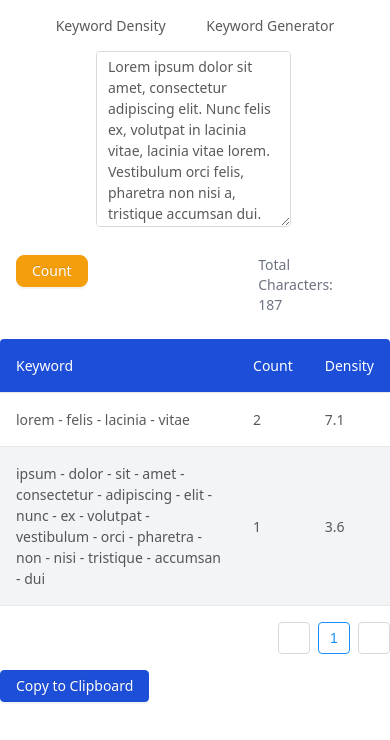
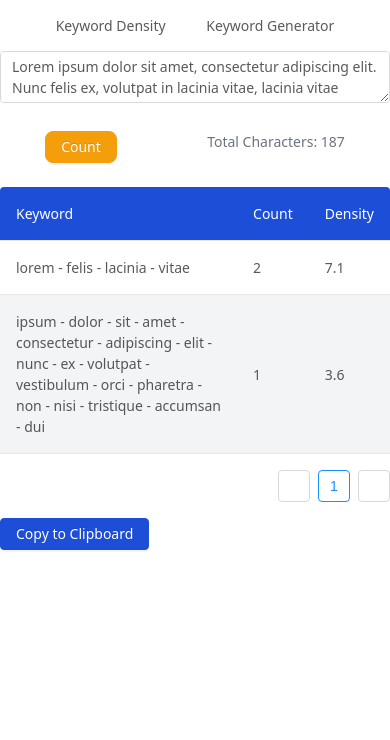
Before and after one commit to sevvalkaplannn/Keyword-Generator, a Vue app: page /keyword-density in a window 390 px wide. Shown: the top 740 px of the page. Built offline with nearby package versions, Linux system fonts and the light colour scheme; what vue-clipboard2 would draw is missing.

Commit message:
fix(ONB-204): Responsive design handled.

```diff
--- a/src/components/KeywordTable.vue
+++ b/src/components/KeywordTable.vue
@@ -168,7 +168,7 @@ export default {
   @apply bg-blue-700 text-white;
 }
 :deep .ant-btn-primary {
-  @apply bg-blue-700 border-blue-700 md:absolute md:bottom-4;
+  @apply bg-blue-700 border-blue-700;
 }
 :deep .ma-default-row {
   @apply bg-white;
@@ -179,6 +179,6 @@ export default {
 }
 
 .ma-table {
-  @apply absolute top-72 -left-full lg:w-11/12 sm:top-0 md:absolute md:w-9/12 md:left-14 sm:absolute sm:w-7/12 sm:left-16;
+  @apply w-full lg:w-4/12;
 }
 </style>
--- a/src/components/KeywordText.vue
+++ b/src/components/KeywordText.vue
@@ -1,35 +1,25 @@
 <template>
-  <div>
-    <a-form :form="form" @submit="submitForm" class="mb-4">
+  <div class="ma-text-area">
+    <a-form :form="form" @submit="submitForm">
       <a-form-item>
         <a-textarea v-model="userInput" placeholder="Enter text" />
       </a-form-item>
-      <a-form-item>
-        <a-row>
-          <a-col :span="18">
-            <a-button type="primary" html-type="submit" class="ma-convert-button"
-              >Count</a-button
-            >
-          </a-col>
-          <a-col :span="6">
-            <span class="ma-character-counter"
-              >Total Characters: {{ userInput.length }}</span
-            >
-          </a-col>
-        </a-row>
-      </a-form-item>
+      <div class="ma-bottom-items">
+        <a-button type="primary" html-type="submit" class="ma-convert-button"
+          >Count</a-button
+        >
+        <span class="ma-character-counter">Total Characters: {{ userInput.length }}</span>
+      </div>
     </a-form>
   </div>
 </template>
 
 <script>
-import { Form, Input, Button, Row, Col } from "ant-design-vue";
+import { Form, Input, Button } from "ant-design-vue";
 
 export default {
   name: "ma-keyword-text",
   components: {
-    "a-row": Row,
-    "a-col": Col,
     "a-form": Form,
     "a-form-item": Form.Item,
     "a-textarea": Input.TextArea,
@@ -60,16 +50,13 @@ export default {
   methods: {
     submitForm(event) {
       event.preventDefault();
-      if(this.characterCount>1){
+      if (this.characterCount > 1) {
         this.$emit("update-text", this.userInput);
+      } else if (this.characterCount == 1) {
+        alert("Please write a word!");
+      } else {
+        alert("Please write your text! The textbox is empty!");
       }
-      else if(this.characterCount==1){
-        alert("Please write a word!")
-      }
-      else{
-        alert("Please write your text! The textbox is empty!")
-      }
-
     },
   },
 };
@@ -77,15 +64,22 @@ export default {
 
 <style scoped>
 .ma-convert-button {
-  @apply absolute left-4 lg:left-20 lg:relative bg-yellow-500 border-yellow-500 text-white rounded-lg lg:h-8 md:absolute md:left-10 sm:left-10;
+  @apply bg-yellow-500 border-yellow-500 text-white rounded-lg;
 }
 :deep .ant-btn-primary:hover {
   @apply bg-yellow-400 border-yellow-400;
 }
 :deep textarea.ant-input {
-  @apply w-96 left-24 lg:relative lg:h-56 lg:min-h-0 lg:w-10/12 lg:left-20 md:left-8 md:h-44 sm:left-8 h-44;
+  @apply lg:h-60;
 }
 .ma-character-counter {
-  @apply absolute left-28 lg:absolute text-sm text-gray-500 md:text-xs md:absolute md:left-3 sm:absolute sm:text-xs;
+  @apply text-gray-500;
+}
+.ma-bottom-items {
+  @apply flex justify-around;
+}
+
+.ma-text-area {
+  @apply lg:w-4/12;
 }
 </style>
--- a/src/pages/keyword-density/KeywordDensity.vue
+++ b/src/pages/keyword-density/KeywordDensity.vue
@@ -1,26 +1,17 @@
 <template>
-  <div>
-    <a-row>
-      <a-col :span="12">
-        <keyword-text :initialText="keywordText" @update-text="updateKeywordText" />
-      </a-col>
-      <a-col :span="12">
-        <keyword-table :text="keywordText" />
-      </a-col>
-    </a-row>
+  <div class="ma-keyword-density-wrapper">
+    <keyword-text :initialText="keywordText" @update-text="updateKeywordText" />
+    <keyword-table :text="keywordText" />
   </div>
 </template>
 
 <script>
-import { Row, Col } from "ant-design-vue";
 import KeywordText from "../../components/KeywordText.vue";
 import KeywordTable from "../../components/KeywordTable.vue";
 
 export default {
   name: "ma-keyword-density",
   components: {
-    "a-row": Row,
-    "a-col": Col,
     KeywordText,
     KeywordTable,
   },
@@ -38,4 +29,9 @@ export default {
 };
 </script>
 
-<style scoped></style>
+<style scoped>
+.ma-keyword-density-wrapper{
+  @apply flex flex-col lg:flex-row gap-y-6 lg:justify-evenly
+}
+
+</style>
```
